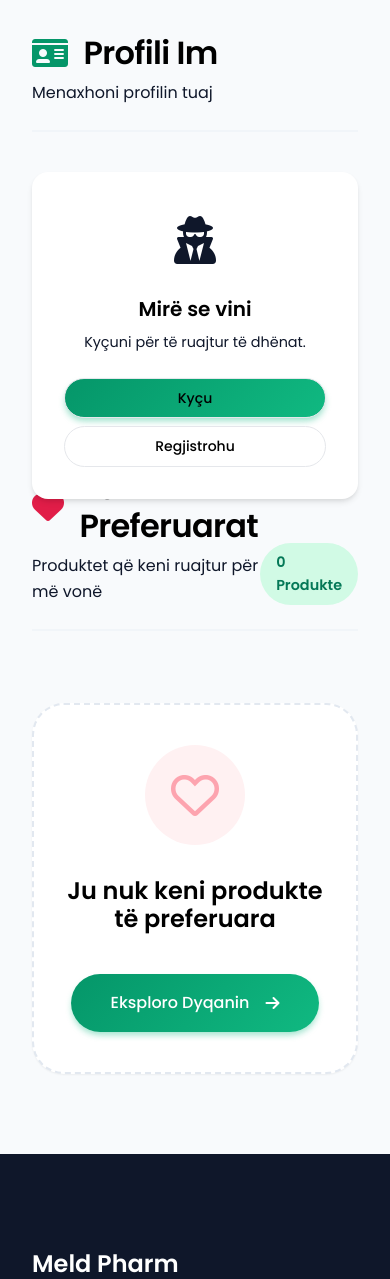
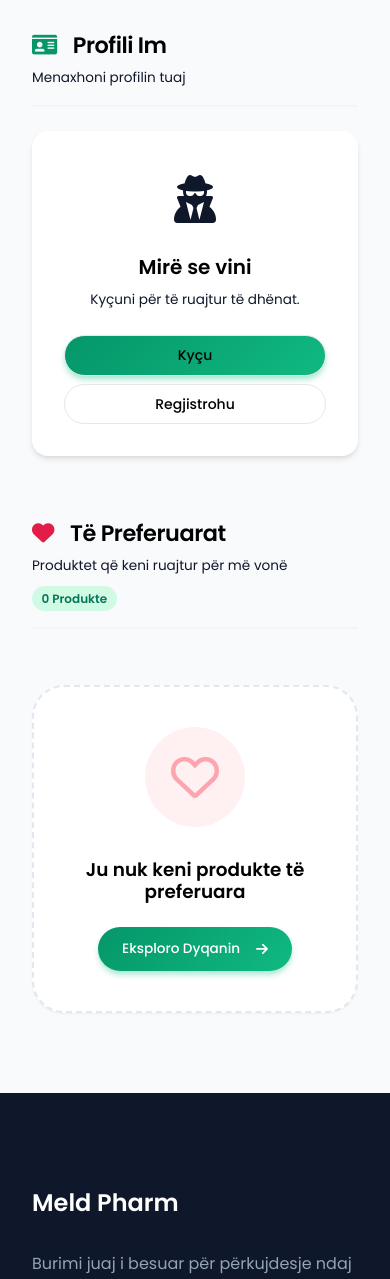
Before and after one commit to uehfueew/BarnatoreMeldPharm, a Flask app: page /profile in a window 390 px wide. Shown: the part 90-1369 px from the top of the page. Run offline with Flask 3, Linux system fonts and the light colour scheme; some libraries are stand-ins or nearby versions.

Commit message:
stores and profile mobile upgrade

```diff
--- a/static/css/style.css
+++ b/static/css/style.css
@@ -1229,7 +1229,8 @@ p {
     .filter-bar {
         flex-direction: column;
         border-radius: var(--radius-lg);
-        padding: 1.5rem;
+        padding: 1rem;
+        gap: 1rem;
     }
 
     .search-wrapper, .category-filters {
@@ -1237,9 +1238,27 @@ p {
         flex: none;
     }
 
+    .search-wrapper input {
+        padding: 0.75rem 1rem 0.75rem 3rem; /* Smaller search bar vertically on mobile */
+        font-size: 0.9rem;
+    }
+
     .category-filters {
-        justify-content: center;
-        flex-wrap: wrap;
+        justify-content: flex-start;
+        flex-wrap: nowrap; /* Force 1 row */
+        overflow-x: auto; /* Allow horizontal scroll */
+        padding-bottom: 5px;
+        -webkit-overflow-scrolling: touch;
+        scrollbar-width: none; /* Hide scrollbar Firefox */
+    }
+
+    .category-filters::-webkit-scrollbar {
+        display: none; /* Hide scrollbar Chrome/Safari */
+    }
+
+    .filter-btn {
+        padding: 0.5rem 1rem;
+        font-size: 0.8rem;
     }
 }
 
@@ -1614,6 +1633,56 @@ html, body {
     /* Detail Page Fixes */
     .product-info-column h1 {
         font-size: 1.6rem !important;
+    }
+
+    /* Profile Page Mobile Optimization */
+    .profile-sidebar {
+        margin-bottom: 2rem !important;
+    }
+
+    .profile-sidebar h2, .profile-main h2 {
+        font-size: 1.4rem !important;
+    }
+
+    .profile-sidebar p, .profile-main p {
+        font-size: 0.85rem !important;
+    }
+
+    .profile-sidebar > div:first-child,
+    .profile-main > div:first-child {
+        height: auto !important;
+        padding-bottom: 1rem !important;
+        margin-bottom: 1.5rem !important;
+        flex-direction: column;
+        align-items: flex-start !important;
+        gap: 0.25rem;
+    }
+
+    .profile-main > div:first-child span {
+        font-size: 0.75rem !important; /* Smaller favorite count */
+        padding: 0.2rem 0.6rem !important;
+        margin-top: 5px;
+        display: inline-block;
+    }
+
+    .empty-state h4 {
+        font-size: 1.15rem !important; /* Smaller text for "Ju nuk keni produkte te preferuara" */
+        margin-bottom: 1.5rem !important;
+    }
+
+    .empty-state .btn-primary {
+        padding: 0.7rem 1.5rem !important;
+        font-size: 0.85rem !important;
+    }
+
+    .user-card {
+        padding: 1.5rem !important;
+    }
+
+    .avatar {
+        width: 80px !important;
+        height: 80px !important;
+        font-size: 2.5rem !important;
     }
 }
 
```
